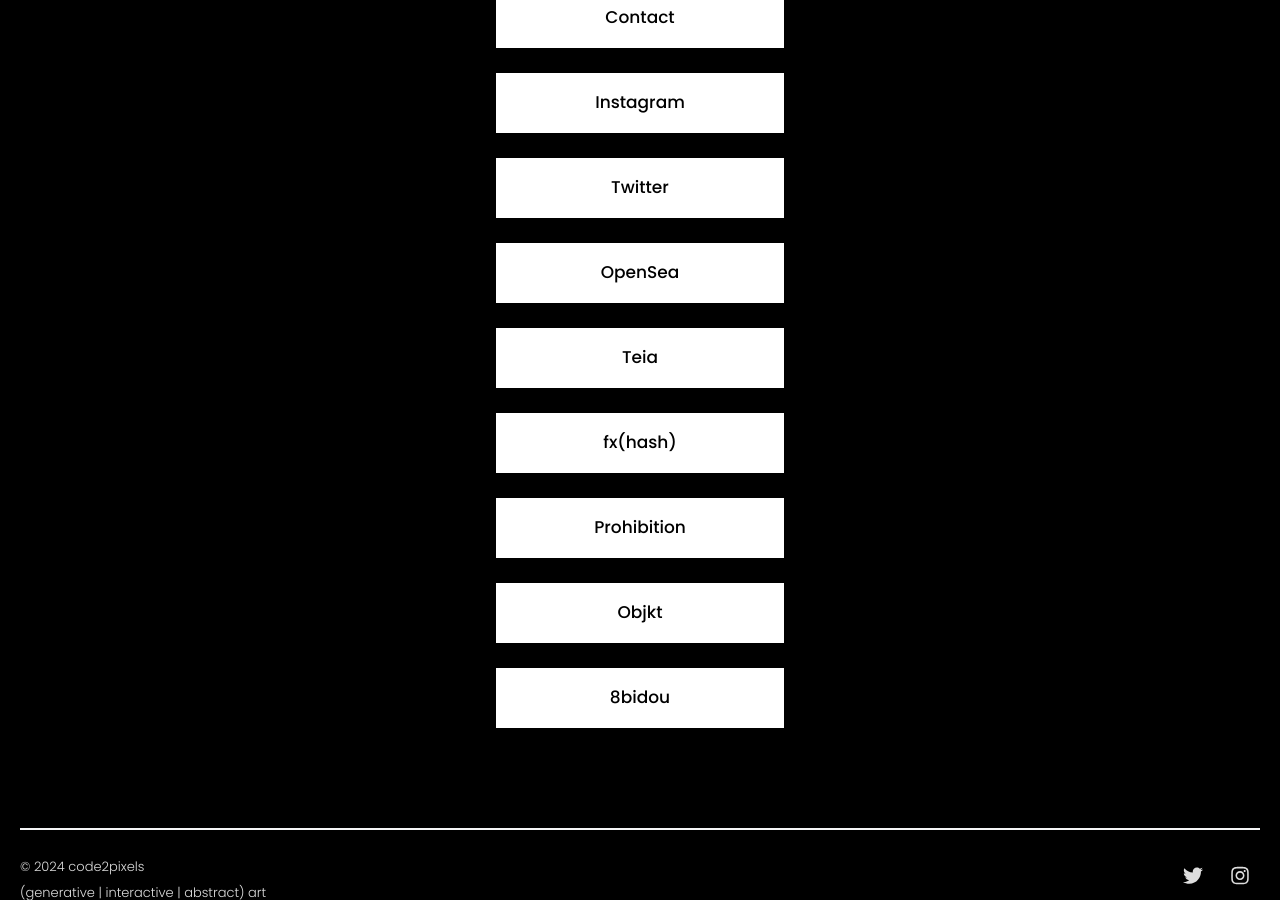
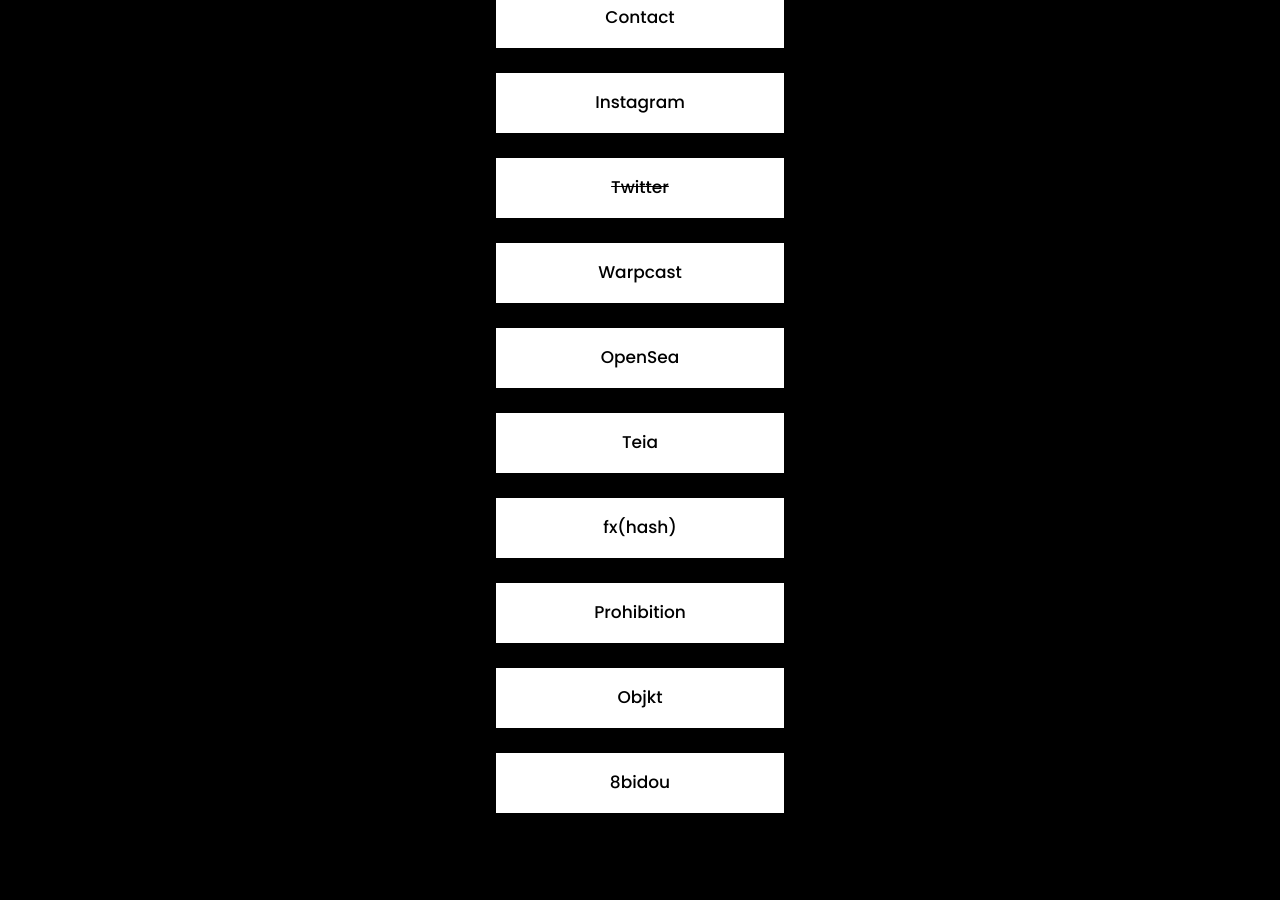
Before and after one commit to code2pixels-genart/code2pixels.xyz, a Jekyll site: the page built from _pages/links.md, in a window 1280 px wide and 900 px high, scrolled down 582 px. Built offline with Jekyll 4.4.1, drawn with Linux system fonts in a browser that asks for light colours; nearby versions of some CDN libraries.

Commit message:
Crossed Twitter / Added Warpcast to links

```diff
--- a/_data/settings.yml
+++ b/_data/settings.yml
@@ -66,8 +66,10 @@ links:
     url: '/contact'
   - title: "Instagram"
     url: 'https://www.instagram.com/code2pixels'
-  - title: "Twitter"
+  - title: "<s>Twitter</s>"
     url: 'https://twitter.com/code2pixels_'
+  - title: "Warpcast"
+    url: 'https://warpcast.com/code2pixels'
   - title: "OpenSea"
     url: 'https://opensea.io/code2pixels'
   - title: "Teia"
```
